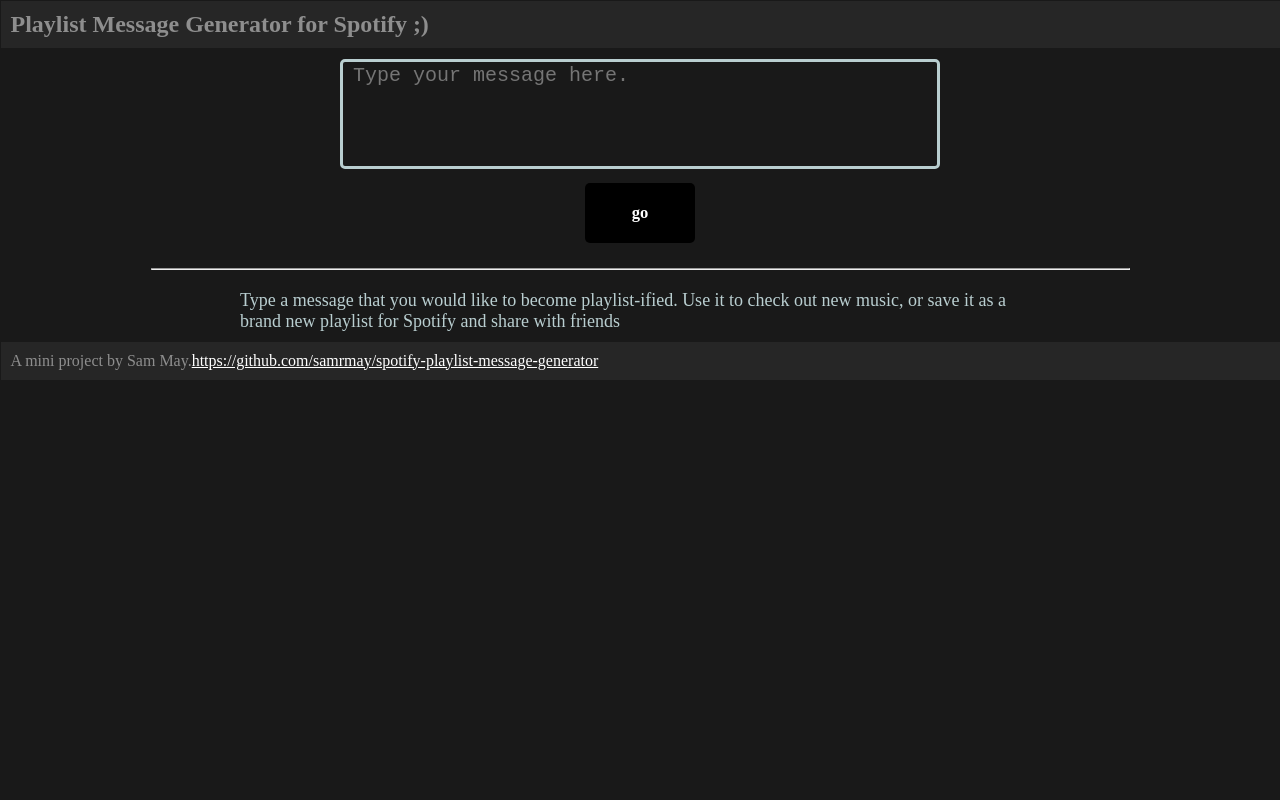
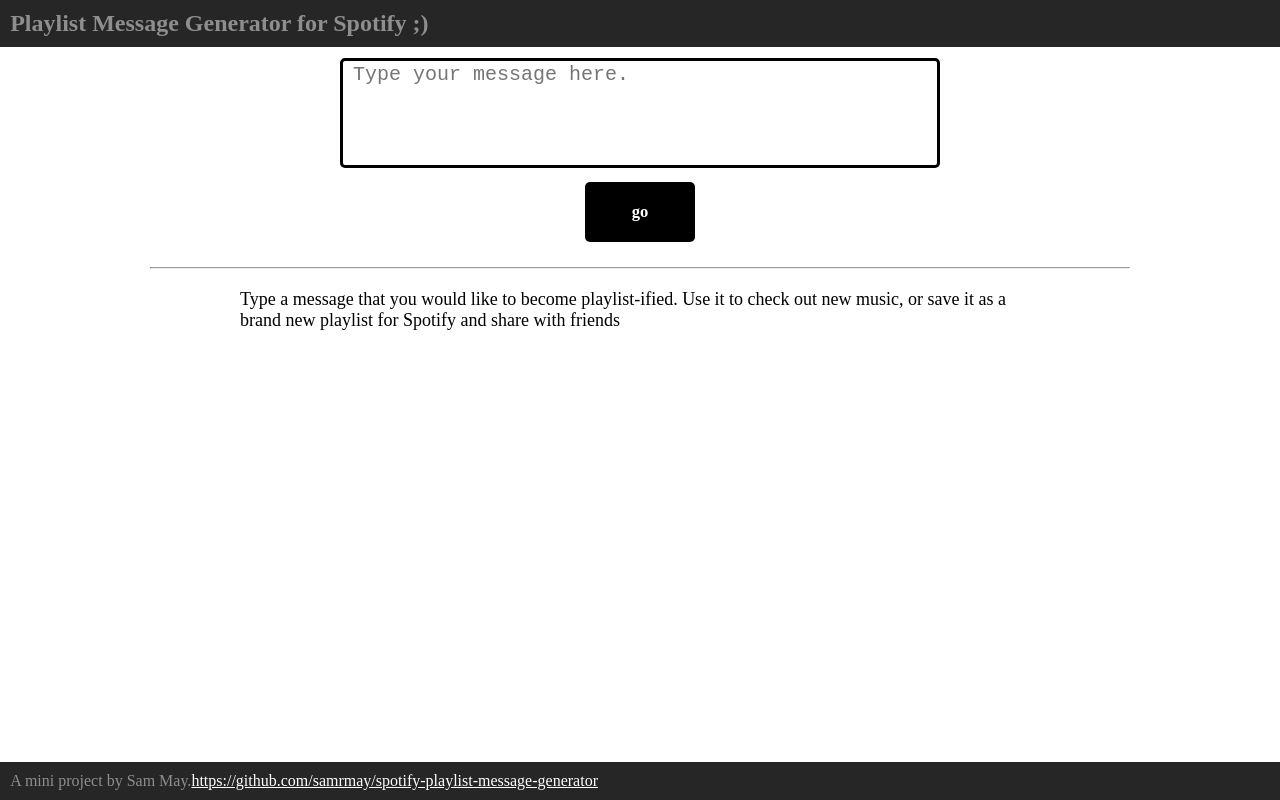
Before and after one commit to samrmay/spotify-playlist-message-generator, a React app: page / in a window 1280 px wide. Built offline with nearby package versions, Linux system fonts and the light colour scheme.

Commit message:
recolored playlist and background

```diff
--- a/public/index.html
+++ b/public/index.html
@@ -4,9 +4,6 @@
     <meta charset="UTF-8" />
     <title>Playlist message generator</title>
     <style>
-      body, html, #app {
-        background-color: #191919;
-      }
     </style>
   </head>
 
--- a/src/App.jsx
+++ b/src/App.jsx
@@ -12,8 +12,10 @@ class App extends React.Component {
     render() {
         return(
             <div className={styles.root}>
-                <Header />
-                <div className={styles.bodyContainer}><Body /></div>
+                <div>
+                    <Header />
+                    <div className={styles.bodyContainer}><Body /></div>
+                </div>
                 <div><Footer /></div>
             </div>
         )
--- a/src/components/Body/MockPlaylist/SongEntry/index.jsx
+++ b/src/components/Body/MockPlaylist/SongEntry/index.jsx
@@ -36,7 +36,7 @@ class SongEntry extends React.Component {
             const externalLink = song.external_urls.spotify
             const artistsString = this.stringifyArtists(artists)
             return(
-            <div>
+            <div className={styles.rootContainer}>
                 <div className={styles.songEntryContainer}>
                     <div className={styles.coverContainer}>
                         <a href={externalLink} target='_blank'><img src={albumLink} alt='loading...'/></a>
@@ -64,8 +64,11 @@ class SongEntry extends React.Component {
             return(
                 <div className={styles.headerContainer}>
                     <div className={styles.header}>
-                        <div className={styles.songName}>Title</div>
-                        <div className={styles.artistsString}>Artists<div>new song</div></div>
+                        <h4 className={styles.songName}>Title</h4>
+                        <div className={styles.artistsString}>
+                            <h4 className={styles.headerText}>Artists</h4>
+                            <h4 className={styles.headerText}>new song</h4>
+                        </div>
                     </div>
                 </div>
             )
--- a/src/components/Body/MockPlaylist/SongEntry/styles.css
+++ b/src/components/Body/MockPlaylist/SongEntry/styles.css
@@ -1,3 +1,6 @@
+.rootContainer {
+  background-color: #262626;
+}
 .songEntryContainer {
   display: flex;
   background-color: #262626;
@@ -13,16 +16,21 @@
 }
 .songName {
   width: 50%;
+  margin: 5px 0px;
 }
 
 .headerContainer {
-  background-color: lightgray;
+  background-color: #191919;
   padding: 5px;
   border-bottom: black solid 2px;
+  color: white;
 }
 .header {
   display: flex;
   margin: 0px 0px 0px 78px;
+}
+.headerText {
+  margin: 5px 0px;
 }
 
 .artistsString {
--- a/src/components/Body/MockPlaylist/styles.css
+++ b/src/components/Body/MockPlaylist/styles.css
@@ -33,5 +33,5 @@
 }
 
 .donateLink {
-  color: #b9ced0;
+  color: black;
 }
--- a/src/components/Body/TextField/index.jsx
+++ b/src/components/Body/TextField/index.jsx
@@ -12,7 +12,8 @@ class TextField extends React.Component {
   }
 
   render() {
-    const { height, width, value, placeholder, isPassword, error, fontSize } = this.props;
+    const { height, width, value, placeholder } = this.props;
+    const {isPassword, error, fontSize, mode} = this.props
     const style = {height, fontSize}
     if (error) {
       style.borderColor = 'red'
@@ -20,7 +21,7 @@ class TextField extends React.Component {
     return (
       <div className={styles.textFieldContainer} style={{ height, width }}>
         <textarea
-          className={styles.textInput}
+          className={styles['textInput' + mode]}
           style={style}
           placeholder={placeholder}
           value={value}
@@ -41,7 +42,8 @@ TextField.defaultProps = {
   isPassword: false,
   error: false,
   multiLine: false,
-  fontSize: '16px'
+  fontSize: '16px',
+  mode: 'Light'
 };
 
 export default TextField;
--- a/src/components/Body/TextField/styles.css
+++ b/src/components/Body/TextField/styles.css
@@ -6,7 +6,7 @@
   display: flex;
 }
 
-.textInput {
+.textInputDark {
   border-color: #b9ced0;
   color: white;
   border-width: 3px;
@@ -19,7 +19,25 @@
   resize: none;
 }
 
-.textInput:focus {
+.textInputDark:focus {
   border-color: #4dc4e4;
   outline: none;
 }
+
+.textInputLight {
+  border-color: black;
+  color: black;
+  border-width: 3px;
+  border-style: solid;
+  border-radius: 5px;
+  background-color: transparent;
+  width: 100%;
+  padding-left: 10px;
+  padding-right: 10px;
+  resize: none;
+}
+
+.textInputLight:focus {
+  border-color: #1ea3c8;
+  outline: none;
+}
--- a/src/components/Body/styles.css
+++ b/src/components/Body/styles.css
@@ -1,8 +1,8 @@
 .bodyContainer {
   width: 100%;
   padding: 10px 0px;
-  background-color: #191919;
-  color: #b9ced0;
+  background-color: white;
+  color: black;
 }
 
 .instructions {
--- a/src/styles.css
+++ b/src/styles.css
@@ -1,4 +1,9 @@
 .root {
   color: #8e8e8e;
-  margin: -7.5px;
+  margin: -7.8px;
+  height: 100vh;
+  overflow: none;
+  display: flex;
+  flex-direction: column;
+  justify-content: space-between;
 }
```
